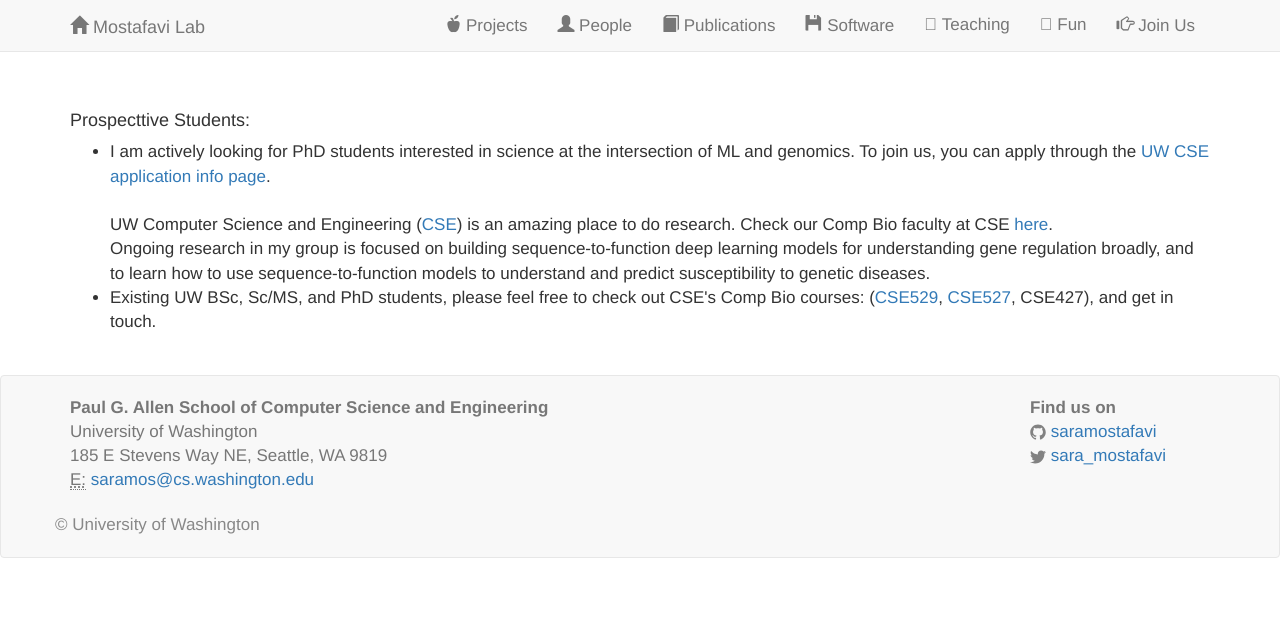
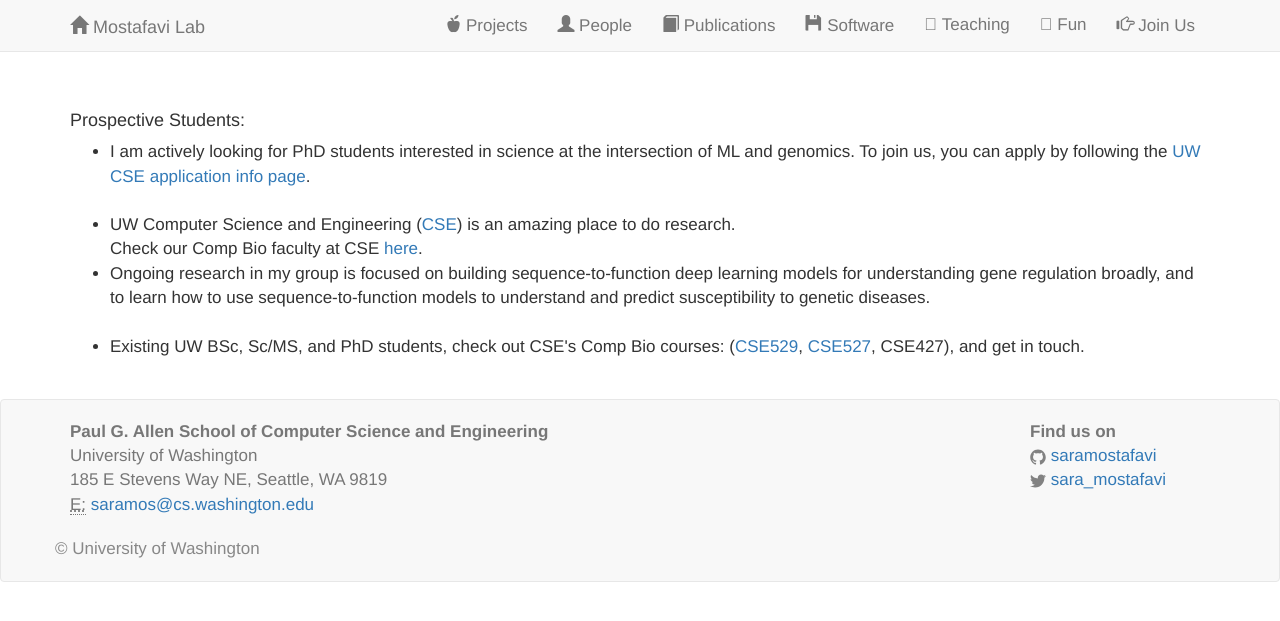
Before and after one commit to saramostafavi/saramostafavi.github.io, a Jekyll site: the page built from joinus.html, in a window 1280 px wide. Shown: the top 621 px of the page. Built offline with Jekyll 4.4.1, drawn with Linux system fonts in a browser that asks for light colours; nearby versions of some CDN libraries; a style sheet for code colours, icons or effects is not loaded.

Commit message:
Update joinus.html

```diff
--- a/joinus.html
+++ b/joinus.html
@@ -5,24 +5,25 @@
 <div class="people">
     <div class="container">
 
-<h4>Prospecttive Students:</h4>
+<h4>Prospective Students:</h4>
 <p>
   <ul>
   <li>
       I am actively looking for PhD students interested in science at the intersection of ML and genomics.
-      To join us, you can apply through the <a href="https://www.cs.washington.edu/academics/phd/admission ">UW CSE application info page</a>.</li>
+      To join us, you can apply by following the <a href="https://www.cs.washington.edu/academics/phd/admission ">UW CSE application info page</a>.</li>
 
   <br>
-      UW Computer Science and Engineering (<a href="https://www.cs.washington.edu/">CSE</a>) is an amazing place to do research.
+      <li>UW Computer Science and Engineering (<a href="https://www.cs.washington.edu/">CSE</a>) is an amazing place to do research. </li>
       Check our Comp Bio faculty at CSE <a href="https://www.cs.washington.edu/people/faculty/fulltime/by-expertise#compbio">here</a>.
       <br>
-
+     <li>
       Ongoing research in my group is focused on building sequence-to-function deep learning models for understanding gene regulation broadly, and to learn how to use sequence-to-function models to understand and predict susceptibility to genetic diseases.
+      </li>
 <br>
       </li>
 
       <li>
-      Existing UW BSc, Sc/MS, and PhD students, please feel free to check out CSE's Comp Bio courses:
+      Existing UW BSc, Sc/MS, and PhD students, check out CSE's Comp Bio courses:
           (<a href="https://sites.google.com/cs.washington.edu/cse529/home">CSE529</a>,
           <a href="https://sites.google.com/cs.washington.edu/cse527">CSE527</a>, CSE427), and get in touch.
         </li>
```
